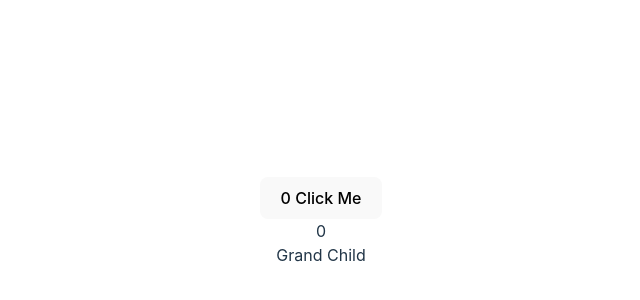
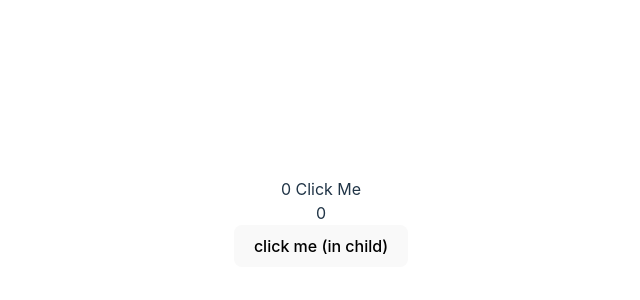
Before and after one commit to coursar/react18-group01, a React (Vite) app: page / in a window 1280 px wide. Shown: the part 178-478 px from the top of the page, without its empty margins (319-959 px from the left). Built offline with nearby package versions, Linux system fonts and the light colour scheme.

Commit message:
memo profile task (with callback)

```diff
--- a/src/App.jsx
+++ b/src/App.jsx
@@ -1,14 +1,13 @@
 import { useRef } from 'react'
 import './App.css'
 import { ErrorBoundary, ErrorOnRender } from './components/shared/ErrorBoundary' // from './components/shared/ErrorBoundary/index.js(ts)'
-import BasicCallback02ReactMemo from './showcase/functional/07callback/BasicState02ReactMemo'
-
+import BasicCallback03ReactMemo from './showcase/functional/07callback/BasicState03ReactMemo'
 
 function App() {
   return (
     <>
       <ErrorBoundary fallback={<div>main ooops!</div>}>
-        <BasicCallback02ReactMemo></BasicCallback02ReactMemo>
+        <BasicCallback03ReactMemo></BasicCallback03ReactMemo>
       </ErrorBoundary>
     </>
   )
--- a/src/showcase/functional/07callback/BasicState02ReactMemo.jsx
+++ b/src/showcase/functional/07callback/BasicState02ReactMemo.jsx
@@ -1,4 +1,4 @@
-import { useState, memo } from "react"
+import { useState, memo, forwardRef } from "react"
 
 const BasicCallback02ReactMemo = () => {
     const [state, setState] = useState(0)
@@ -16,7 +16,7 @@ const BasicCallback02ReactMemo = () => {
     )
 }
 
-const Child = memo((props) => {
+const Child = memo(function Child(props) {
     return (
         <>
             <div>{props.childState}</div>
@@ -25,12 +25,12 @@ const Child = memo((props) => {
     )
 })
 
-const GrandChild = (props) => {
+const GrandChild = forwardRef(function GrandChild(props, forwardedRef) {
     return (
         <>
-            <div>Grand Child</div>
+            <div ref={forwardedRef}>Grand Child</div>
         </>
     )
-}
+})
 
 export default BasicCallback02ReactMemo
--- /dev/null
+++ b/src/showcase/functional/07callback/BasicState03ReactMemo.jsx
@@ -0,0 +1,28 @@
+import { useState, memo, forwardRef } from "react"
+
+const BasicCallback03ReactMemo = () => {
+    const [state, setState] = useState(0)
+    const [childState, setChildState] = useState(0)
+
+    const handleClick = () => {
+        setState(prev => prev + 1)
+    }
+
+    return (
+        <>
+            <div>{state} Click Me</div>
+            <Child onClick={handleClick} childState={childState}></Child>
+        </>
+    )
+}
+
+const Child = memo(function Child(props) {
+    return (
+        <>
+            <div>{props.childState}</div>
+            <button onClick={props.onClick}>click me (in child)</button>
+        </>
+    )
+})
+
+export default BasicCallback03ReactMemo
```
